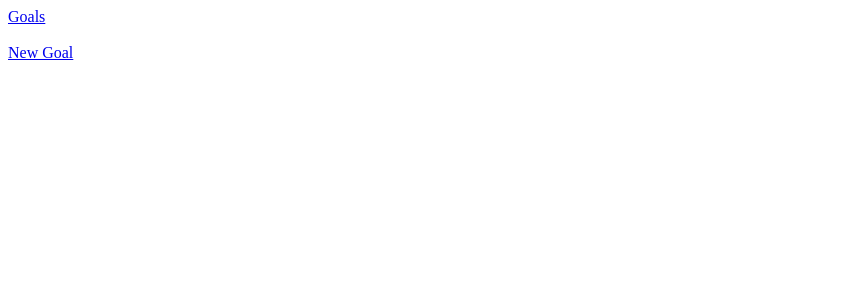
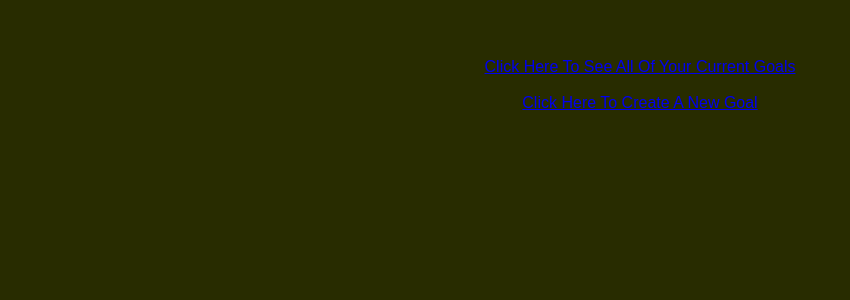
Before and after one commit to OGonzalezNYC/goals-frontend, a React (Create React App) app: page / in a window 1280 px wide. Shown: the top 300 px of the page, without its empty margins (0-850 px from the left). Built offline with nearby package versions, Linux system fonts and the light colour scheme; no server answers.

Commit message:
Only shortcoming is that the link to a component remains visible even when AT the component.

```diff
--- /dev/null
+++ b/src/App.css
@@ -0,0 +1,18 @@
+body {
+  background-color: #282c00;
+  color: white;
+  padding: 50px;
+  font-family: Arial;
+  text-align: center;
+}
+
+
+
+
+/* body {
+  background-color: #282c34;
+  color: white;
+  padding: 40px;
+  font-family: Arial;
+  text-align: center;
+} */
--- a/src/App.js
+++ b/src/App.js
@@ -1,35 +1,17 @@
 import React from 'react';
+
 //import logo from './logo.svg';
 //import './App.css';
+
 import {Route, Link} from 'react-router-dom';
 import {connect} from 'react-redux';
 //this gives the App component the ability to access the store.
 
 import GoalsContainer from './containers/GoalsContainer';
 
-
-function App() {
-  return (
-    <div className="App">
-      <Link to={'/goals'}>Goals</Link>
-      <br></br>
-      <br></br>
-      <Link to={'/goals/new'}>New Goal</Link><br></br><br></br>
-      <GoalsContainer/>
-    </div>
-  )
-}
-
-
-
-
 // class App extends React.Component {
 // //App component CAN be a container component.
 //   //componentDidMount() {
-//
-//
-//
-//
 //     render() {
 //       return (
 //         <div className="App">
@@ -40,13 +22,19 @@ function App() {
 // //  }
 // }
 
-
+function App() {
+  return (
+    <div className="App">
+      <Link to={'/goals'}>Click Here To See All Of Your Current Goals</Link>
+      <br></br>
+      <br></br>
+      <Link to={'/goals/new'}>Click Here To Create A New Goal</Link><br></br><br></br>
+      <GoalsContainer/>
+    </div>
+  )
+}
 
 export default App;
-
-
-
-
 
 // <header className="App-header">
 //   <img src={logo} className="App-logo" alt="logo" />
@@ -62,4 +50,3 @@ export default App;
 //     Learn React
 //   </a>
 // </header>
-//
--- a/src/components/Goal.js
+++ b/src/components/Goal.js
@@ -22,13 +22,15 @@ const Goal = (props) => {
 
   let goal = props.goals.filter(goal => goal.id == props.match.params.id)[0] //Double "=" instead of triple "=" because one is a string and the other's an integer.  Instead of using filter() (which returns an array) and then needing to use "[0]", would simply using find() be a bit more efficient?
 
-//   const deleteGoal = (goal) => {
-// //debugger;
-//     console.log('Right here', goal.id)
-//     props.deleteGoal(goal.id)
-//     //I need to make the page Redirect to "/goals" here.
-//     <Redirect from="goals/:goal.id" to="goals"/>
-//   }
+  const deleteGoal = (goal) => {
+    //debugger;
+    //console.log('Right here', goal.id)
+    if (goal) {
+    props.deleteGoal(goal.id)
+  } else {
+    alert("This goal has already been deleted.")
+  }
+  }
 
 
   //the first time that the props are coming through, this component does not yet have the GOALS. But it then automatically re-renders, this time in possession of the GOALS; hence, the need for the above ternary. But WHY does this component automatically render twice?
@@ -48,9 +50,16 @@ const Goal = (props) => {
       </h2>
 
       <GoalEdit goal={goal}/>
-
+      <h2>These Are The Steps You Have Taken Towards Or Away From Your Goal:</h2>
       <StepsContainer goal={goal}/>
-
+      <br></br>
+      <br></br>
+      <br></br>
+      <button onClick={() => deleteGoal(goal)}>Delete Goal</button>
+      <br></br>
+      <br></br>
+      <br></br>
+      <br></br>
 
     </div>
   )
@@ -64,5 +73,15 @@ const Goal = (props) => {
 
 
 
-export default Goal
-//export default connect(null, {deleteGoal})(Goal)
+//export default Goal
+export default connect(null, {deleteGoal})(Goal)
+
+
+
+// <button onClick={() => deleteGoal(goal)}>Delete Goal</button>
+//
+//   const deleteGoal = (goal) => {
+//     //debugger;
+//     console.log('Right here', goal.id)
+//     props.deleteGoal(goal.id)
+//   }
--- a/src/components/GoalEdit.js
+++ b/src/components/GoalEdit.js
@@ -40,7 +40,7 @@ class GoalEdit extends React.Component {
       <div>
         <form onSubmit={this.handleSubmit}>
 
-          <label>Update Status of Goal:</label>
+          <label>Update The Status of Goal:</label>
           <input type="text" value={this.state.outcome} onChange={this.handleChange} name="outcome"/>
           <input type="submit"/>
         </form><br></br>
--- a/src/components/Goals.js
+++ b/src/components/Goals.js
@@ -19,9 +19,12 @@ const Goals = (props) => {
 //The use of LINK below means that every time someone navigates to the Goal component, it's through the Route, and the Goal component is never being rendered anywhere else, which means that it will always have the routerProps that are being sent in from GoalsContainer.
   return (
     <div>
+      <h1>These Are All Of Your Current Goals:</h1>
       {props.goals.map(goal =>
         <li key={goal.id}>
-          <Link to={`/goals/${goal.id}`}>{goal.mission}</Link><button onClick={() => deleteGoal(goal)}>Delete Goal</button>
+          <Link to={`/goals/${goal.id}`}>{goal.mission}</Link>        <button onClick={() => deleteGoal(goal)}>Delete Goal</button>
+          <br></br>
+          <br></br>
         </li>
       )}
       <br></br>
--- a/src/components/Step.js
+++ b/src/components/Step.js
@@ -5,7 +5,7 @@ import React from 'react';
 const Step = ({step, deleteStep}) => {
 
   return (
-    <li key={step.id}>STEP: {step.statement}  DIRECTION: {step.direction} <button onClick={deleteStep}>Delete</button></li>
+    <li key={step.id}>STEP: {step.statement}  DIRECTION: {step.direction} <button onClick={deleteStep}>Delete</button><br></br><br></br></li>
   )
 
 }
--- a/src/components/StepInput.js
+++ b/src/components/StepInput.js
@@ -68,7 +68,7 @@ class StepInput extends React.Component {
         <form onSubmit={this.handleSubmit}>
           <label>Add your latest step:</label>
           <input type="text" name="statement" value={this.state.statement} onChange={this.handleChange}/>
-          <label>    If it wasn't a step forward, it's a step backwards:</label>
+          <label>    And remember, If It Wasn't a Step Forward, It's a Step Backwards:</label>
           <select name="direction" value={this.state.direction} onChange={this.handleChange}>
               <option>forward</option>
               <option>backwards</option>
--- a/src/containers/StepsContainer.js
+++ b/src/containers/StepsContainer.js
@@ -8,8 +8,10 @@ class StepsContainer extends React.Component {
   render() {
     return (
       <div>
+
+        <Steps steps={this.props.goal && this.props.goal.steps}/>
+        <br></br>
         <StepInput goal={this.props.goal}/>
-        <Steps steps={this.props.goal && this.props.goal.steps}/>
       </div>
     )
   }
--- a/src/index.js
+++ b/src/index.js
@@ -1,6 +1,7 @@
 import React from 'react';
 import ReactDOM from 'react-dom';
 //import './index.css';
+import './App.css';
 
 import {createStore, applyMiddleware, compose} from 'redux';
 //createStore to enable setting up of the store, applyMiddleware to incorporate thunk with the store, and compose to be able to combine several different DEVTOOLS into one, as createStore below can only take one second argument.
```
